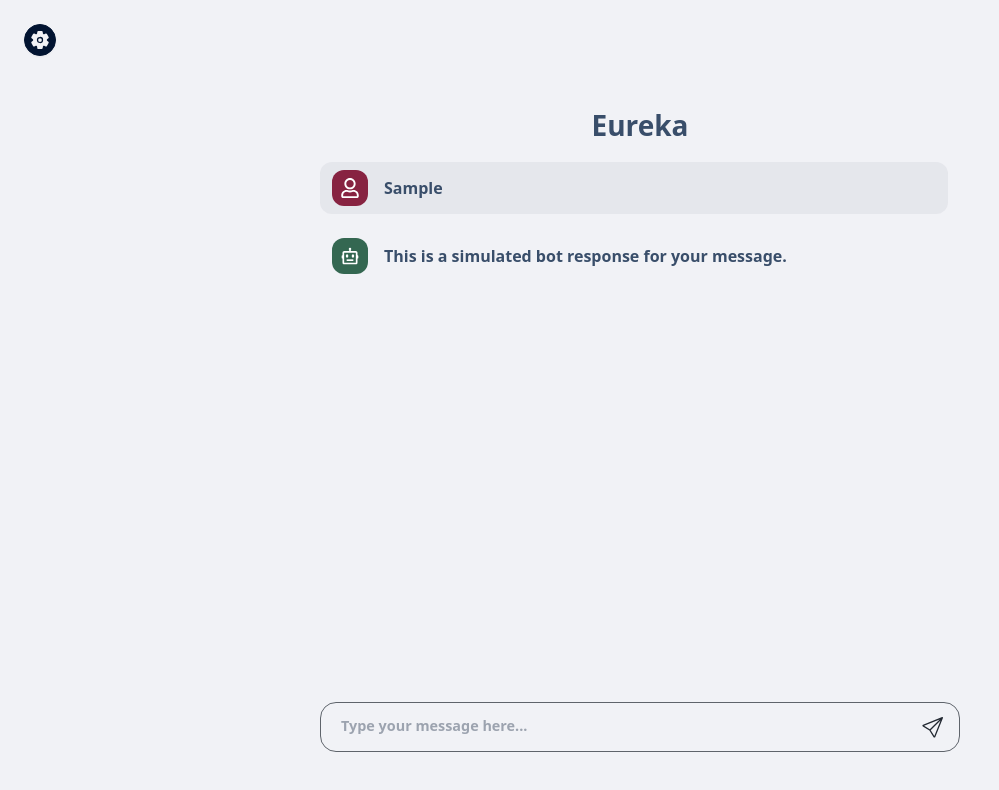
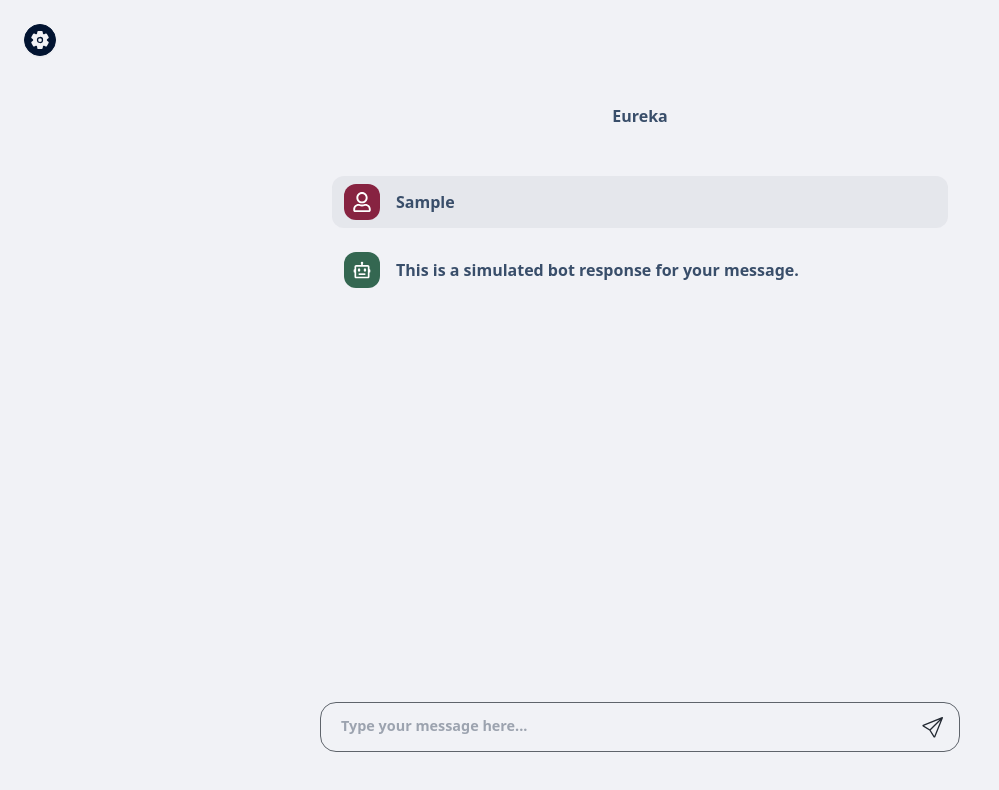
Before and after one commit to Ahmed-Amine-Hlel/eureka, a React (Vite) app: page / in a window 1280 px wide. Both pictures are taken after typing "Sample" into the empty fields and a click on the button 932 px from the left and 727 px from the top of the page. Shown: the top 790 px of the page, without its empty margins (0-999 px from the left). Built offline with nearby package versions, Linux system fonts and the light colour scheme.

Commit message:
adject scrollbar behaviour and design

```diff
--- a/src/App.tsx
+++ b/src/App.tsx
@@ -98,23 +98,30 @@ function App() {
         </div>
       </div>
       <div
-        className={`self-center flex flex-col ${
+        className={`self-center ${
           messages.length === 0 ? 'justify-center' : 'justify-start'
-        } gap-4 flex-grow overflow-auto w-[50%] max-h-[calc(100vh-15rem)] overflow-y-auto`}
+        }  w-[50%] flex-grow flex flex-col gap-4`}
       >
-        {messages.length === 0 ? (
-          <div className="text-center mt-10">
-            <div className="text-[2rem] font-semibold">Eureka</div>
+        <div className="text-center mt-2">
+          <div
+            className={`text-${
+              messages.length === 0 ? '[2rem]' : '[1.75rem]'
+            } font-semibold`}
+          >
+            Eureka
+          </div>
+          {messages.length === 0 && (
             <div className="text-lg mt-2">How can I help you today?</div>
+          )}
         </div>
-        ) : (
-          <div className="text-center mt-2">
-            <div className="text-[1.75rem] font-semibold">Eureka</div>
-          </div>
-        )}
 
+        <div
+          className={`flex flex-col ${
+            messages.length === 0 ? 'justify-center' : 'justify-start'
+          } gap-4 overflow-auto max-h-[calc(100vh-18rem)] py-8 px-3`}
+        >
           {messages.map((message) => (
-          <div key={message.id} className="pr-3">
+            <div key={message.id}>
               <div
                 className={`flex gap-4 items-center py-2 px-3 rounded-[0.75rem] ${
                   message.sender === 'user'
@@ -140,6 +147,7 @@ function App() {
             </div>
           ))}
         </div>
+      </div>
       <div className="absolute bottom-0 w-full">
         <ChatInput onSendMessage={handleSendMessage} />
       </div>
--- a/src/components/ChatInput.tsx
+++ b/src/components/ChatInput.tsx
@@ -26,7 +26,7 @@ const ChatInput: React.FC<ChatInputProps> = ({ onSendMessage }) => {
   };
 
   return (
-    <div className="flex justify-center items-center mb-12 mt-8">
+    <div className="flex justify-center items-center mb-12">
       <form onSubmit={handleSubmit} className="w-[50%]">
         <div className="flex flex-grow items-center border-[0.0625rem] border-[#222831] border-opacity-70 bg-transparent rounded-[1rem]">
           <textarea
```
Lines whose indentation alone changed are shown as unchanged.
